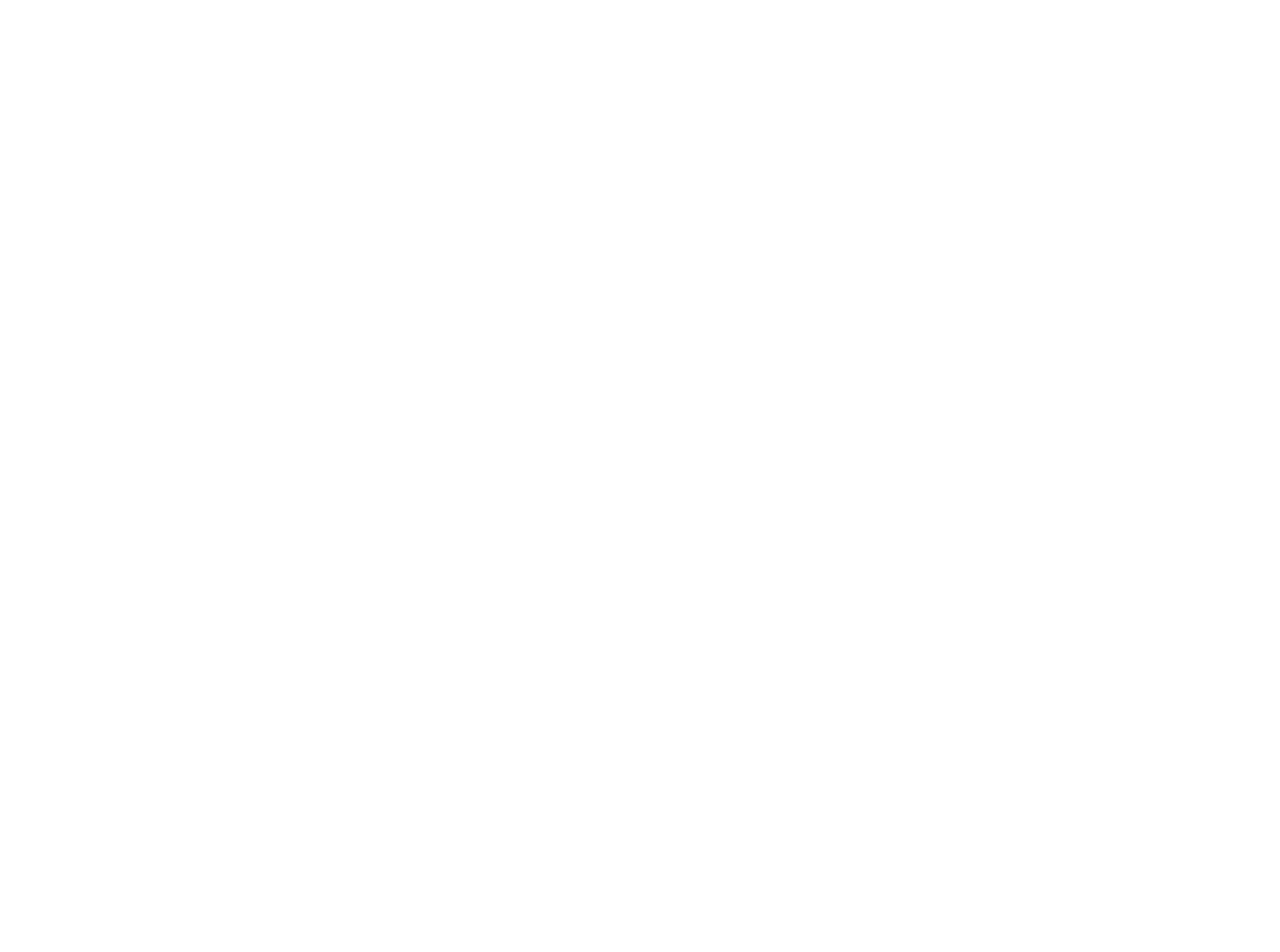
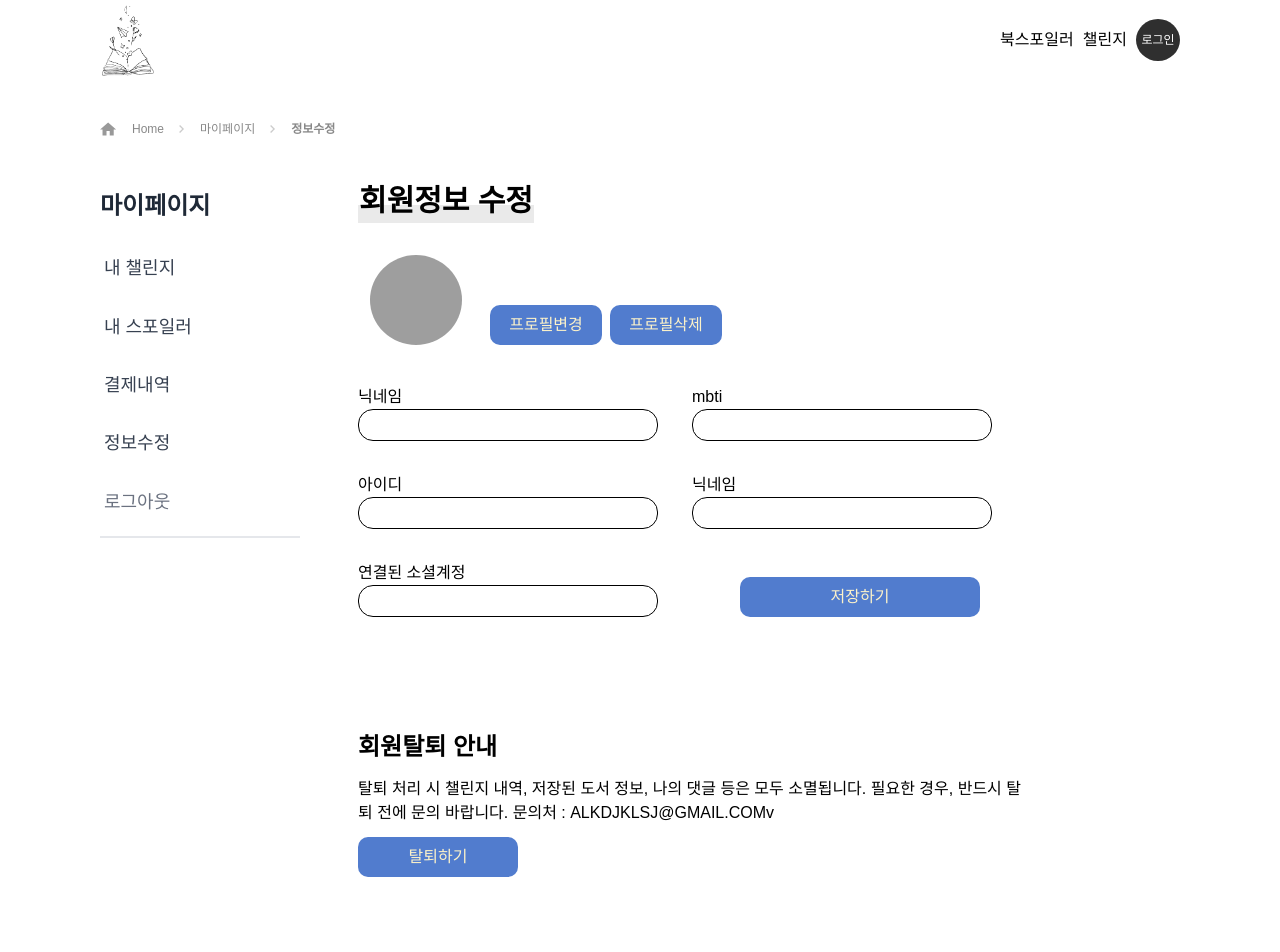
Before and after one commit to OZ-Coding-School/oz_02_collabo-004, a React (Vite) app: page /myinfo in a window 1280 px wide. Before the commit this address had no page. Shown: the top 952 px of the page. Before the commit the page ends 800 px from the top, so only its background shows below. Built offline with nearby package versions, Linux system fonts and the light colour scheme; grey boxes are pictures that could not be loaded; a web font is replaced by a local one.

Commit message:
[Feat] MyPageUserSetting

```diff
--- a/src/App.jsx
+++ b/src/App.jsx
@@ -1,6 +1,5 @@
-import { Route, Routes } from 'react-router-dom';
-import Layout from './components/Layout';
-import AdminLayout from './components/AdminLayout';
+import { Route, Routes } from "react-router-dom";
+import Layout from "./components/Layout";
 import {
   BookSpoilerDetailPage,
   BookSpoilerPage,
@@ -13,12 +12,8 @@
   ChallengePage,
   MyChallengePage,
   MyBookSpoilerPage,
-  AdminUserPage,
-  AdminCommentPage,
-  AdminChallengePage,
-  AdminBookListPage,
-  AdminBookCreatePage,
-} from './pages';
+  MyInfoPage,
+} from "./pages";
 
 function App() {
   return (
@@ -35,13 +30,7 @@
         <Route path="/payment" element={<PaymentPage />} />
         <Route path="/mychallenge" element={<MyChallengePage />} />
         <Route path="/mybookspoiler" element={<MyBookSpoilerPage />} />
-      </Route>
-      <Route path="/admin" element={<AdminLayout />}>
-        <Route index element={<AdminUserPage />} />
-        <Route path="comment" element={<AdminCommentPage />} />
-        <Route path="challenge" element={<AdminChallengePage />} />
-        <Route path="booklist" element={<AdminBookListPage />} />
-        <Route path="bookcreate" element={<AdminBookCreatePage />} />
+        <Route path="/myinfo" element={<MyInfoPage />} />
       </Route>
     </Routes>
   );
--- a/src/components/@common/Avatar/index.jsx
+++ b/src/components/@common/Avatar/index.jsx
@@ -1,16 +1,13 @@
-import PropTypes from 'prop-types';
+import PropTypes from "prop-types";
 
-const Avatar = ({
-  source = null,
-  size = "small",
-  style = {},
-  children
-}) => {
-
+const Avatar = ({ source = null, size = "small", style = {}, children }) => {
   let width, height;
   if (size === "large") {
     width = 58;
     height = 60;
+  } else if (size === "xlarge") {
+    width = 92;
+    height = 90;
   } else {
     width = 44;
     height = 42;
@@ -27,12 +24,12 @@
     backgroundColor: source ? "transparent" : "#2f2f2f",
     objectFit: "cover",
     cursor: "pointer",
-    ...style
+    ...style,
   };
 
   const textStyle = {
     fontSize: size === "large" ? "16px" : "12px",
-    color: "#fff"
+    color: "#fff",
   };
 
   return (
@@ -51,9 +48,9 @@
 
 Avatar.propTypes = {
   source: PropTypes.string,
-  size: PropTypes.oneOf(['small', 'large']),
+  size: PropTypes.oneOf(["small", "large"]),
   style: PropTypes.object,
-  children: PropTypes.node
+  children: PropTypes.node,
 };
 
 export default Avatar;
--- /dev/null
+++ b/src/components/@common/Modal/userDeleteModal.jsx
@@ -0,0 +1,52 @@
+import React from "react";
+import exit from "../../../assets/images/icons/exit.svg";
+
+const userDeleteModal = ({ setIsOpen }) => {
+  return (
+    <div
+      className="w-[42rem] h-[20rem] rounded-xl border-black border relative
+    flex items-center justify-center top-5"
+    >
+      <div className="flex flex-col gap-4 items-start">
+        <div className="">
+          <p className="font-bold text-2xl">
+            북스포일러를 정말로 탈퇴하시겠습니까?
+          </p>
+          <p className="font-semibold">
+            북스포일러를 탈퇴하시면 소중한 독서내용들이 모두 사라집니다.
+          </p>
+        </div>
+        <div className="">
+          <p className="font-semibold">
+            북스포일러를 탈퇴하시는 이유는 무엇인가요?
+          </p>
+          <p>소중한 의견을 반영해 더 좋은 서비스를 위해 노력하겠습니다.</p>
+        </div>
+        <form className="gap-3">
+          <div className="flex flex-col items-center gap-4">
+            <input
+              className="w-[26rem] h-[5rem] bg-graylight rounded-xl text-center"
+              placeholder="의견을 작성해주세요."
+            ></input>
+            <button
+              type="submit"
+              className="w-[6rem] h-[2rem] bg-graylight rounded-md"
+            >
+              탈퇴하기
+            </button>
+            <img
+              src={exit}
+              className="w-[15px] h-[20px] absolute top-3 right-4"
+              alt="close"
+              onClick={() => {
+                setIsOpen(false);
+              }}
+            />
+          </div>
+        </form>
+      </div>
+    </div>
+  );
+};
+
+export default userDeleteModal;
--- a/src/pages/MyPage/MyInfoPage.jsx
+++ b/src/pages/MyPage/MyInfoPage.jsx
@@ -1,7 +1,143 @@
+import Avatar from "../../components/@common/Avatar";
+import Button from "../../components/@common/Button";
+import Input from "../../components/@common/Input";
+import Location from "../../components/@common/Location";
+import MyPageSidebar from "../../components/MyPageSidebar";
+import { useState, useRef } from "react";
+import Modal from "../../components/@common/Modal/userDeleteModal";
+
 const MyInfoPage = () => {
+  const [Image, setImage] = useState(
+    "https://i.pinimg.com/564x/74/eb/90/74eb907a211a6f91e7c201e1863a3a2c.jpg"
+  );
+  const fileInput = useRef(null);
+
+  const onImageDelete = (e) => {
+    setImage(null);
+  };
+
+  const onImageChange = (e) => {
+    if (e.target.files[0]) {
+      const reader = new FileReader();
+      reader.onload = () => {
+        if (reader.readyState === 2) {
+          setImage(reader.result);
+        }
+      };
+      reader.readAsDataURL(e.target.files[0]);
+    } else {
+      setImage(
+        "https://i.pinimg.com/564x/74/eb/90/74eb907a211a6f91e7c201e1863a3a2c.jpg"
+      );
+    }
+  };
+
+  const [isOpen, setIsOpen] = useState(false);
+
   return (
-    <div>MyInfoPage</div>
-  )
-}
+    <div className="w-full flex justify-center pt-[80px]">
+      <div className="flex flex-col md justify-start pt-10 pb-20">
+        <Location
+          number={3}
+          link1="/"
+          link2="/mychallenge"
+          depth1="Home"
+          depth2="마이페이지"
+          linkLast="/myinfo"
+          depthLast="정보수정"
+        />
 
-export default MyInfoPage
+        <div className="flex justify-between w-full pt-10">
+          <div className="">
+            <MyPageSidebar />
+          </div>
+          <div className="flex flex-col items-start pl-7 w-[850px]">
+            <p className="font30 font800 w-[11rem] textHighlight text-center">
+              회원정보 수정
+            </p>
+            <form>
+              <div className="pb-[2rem] pt-[2rem] flex flex-col justify-start gap-10">
+                <div className="flex justify-evenly w-[24rem] items-end">
+                  <Avatar size="xlarge" source={Image}></Avatar>
+                  <div className="flex justify-evenly w-[16rem]">
+                    <input
+                      className="display-none w-0 h-0"
+                      type="file"
+                      accept="image/jpg,impge/png,image/jpeg"
+                      name="profile_img"
+                      onChange={onImageChange}
+                      ref={fileInput}
+                    />
+                    <Button
+                      height={"2.5rem"}
+                      width={"7rem"}
+                      onClick={() => {
+                        fileInput.current.click();
+                      }}
+                    >
+                      프로필변경
+                    </Button>
+                    <Button
+                      height={"2.5rem"}
+                      width={"7rem"}
+                      onClick={onImageDelete}
+                    >
+                      프로필삭제
+                    </Button>
+                  </div>
+                </div>
+                <div className="grid grid-rows-3 grid-flow-col gap-8 w-[42rem]">
+                  <div className="flex flex-col">
+                    <label>닉네임</label>
+                    <Input></Input>
+                  </div>
+                  <div className="flex flex-col">
+                    <label>아이디</label>
+                    <Input></Input>
+                  </div>
+                  <div className="flex flex-col">
+                    <label>연결된 소셜계정</label>
+                    <Input></Input>
+                  </div>
+                  <div className="flex flex-col">
+                    <label>mbti</label>
+                    <Input></Input>
+                  </div>
+                  <div className="flex flex-col">
+                    <label>닉네임</label>
+                    <Input></Input>
+                  </div>
+                  <div className="flex flex-col justify-end items-center w-[21rem]">
+                    <Button height={"2.5rem"} width={"15rem"}>
+                      저장하기
+                    </Button>
+                  </div>
+                </div>
+              </div>
+            </form>
+            <div className="pt-20 w-[42rem] flex flex-col gap-3">
+              <p className="font24 font800 w-[11rem]">회원탈퇴 안내</p>
+              <p>
+                탈퇴 처리 시 챌린지 내역, 저장된 도서 정보, 나의 댓글 등은 모두
+                소멸됩니다. 필요한 경우, 반드시 탈퇴 전에 문의 바랍니다. 문의처
+                : ALKDJKLSJ@GMAIL.COMv
+              </p>
+              <Button
+                height={"2.5rem"}
+                width={"10rem"}
+                onClick={() => {
+                  setIsOpen(isOpen == false ? true : false);
+                }}
+              >
+                탈퇴하기
+              </Button>
+            </div>
+            {isOpen == true ? <Modal setIsOpen={setIsOpen} /> : null}
+          </div>
+        </div>
+      </div>
+    </div>
+  );
+};
+
+export default MyInfoPage;
```
